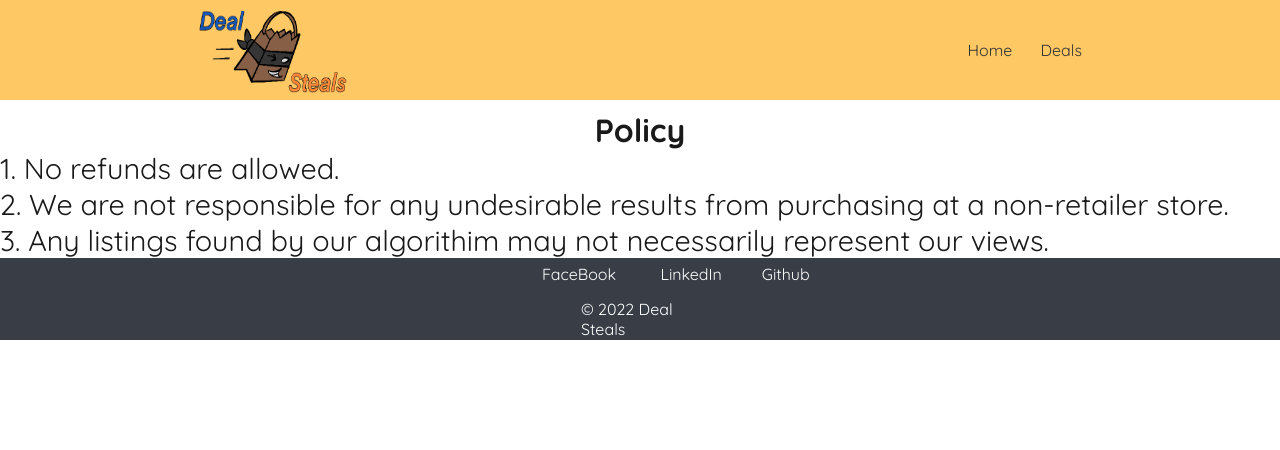
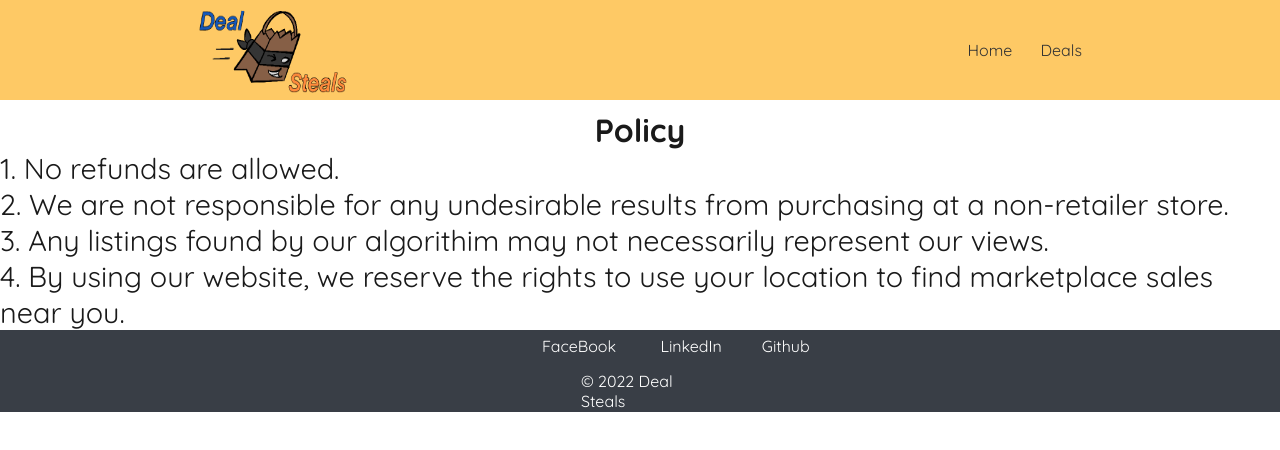
Before and after one commit to Khaijutsu/BargainPros, a React (Create React App) app: page /Deals in a window 1280 px wide. Shown: the top 450 px of the page. Built offline with nearby package versions, Linux system fonts and the light colour scheme.

Commit message:
Updated paragraph content.

```diff
--- a/src/Deals.jsx
+++ b/src/Deals.jsx
@@ -12,6 +12,8 @@ const Deals = () => {
         2. We are not responsible for any undesirable results from purchasing at a non-retailer store.
         <br></br>
         3. Any listings found by our algorithim may not necessarily represent our views.
+        <br></br>
+        4. By using our website, we reserve the rights to use your location to find marketplace sales near you.
       </p>
     </div>
   )
```
